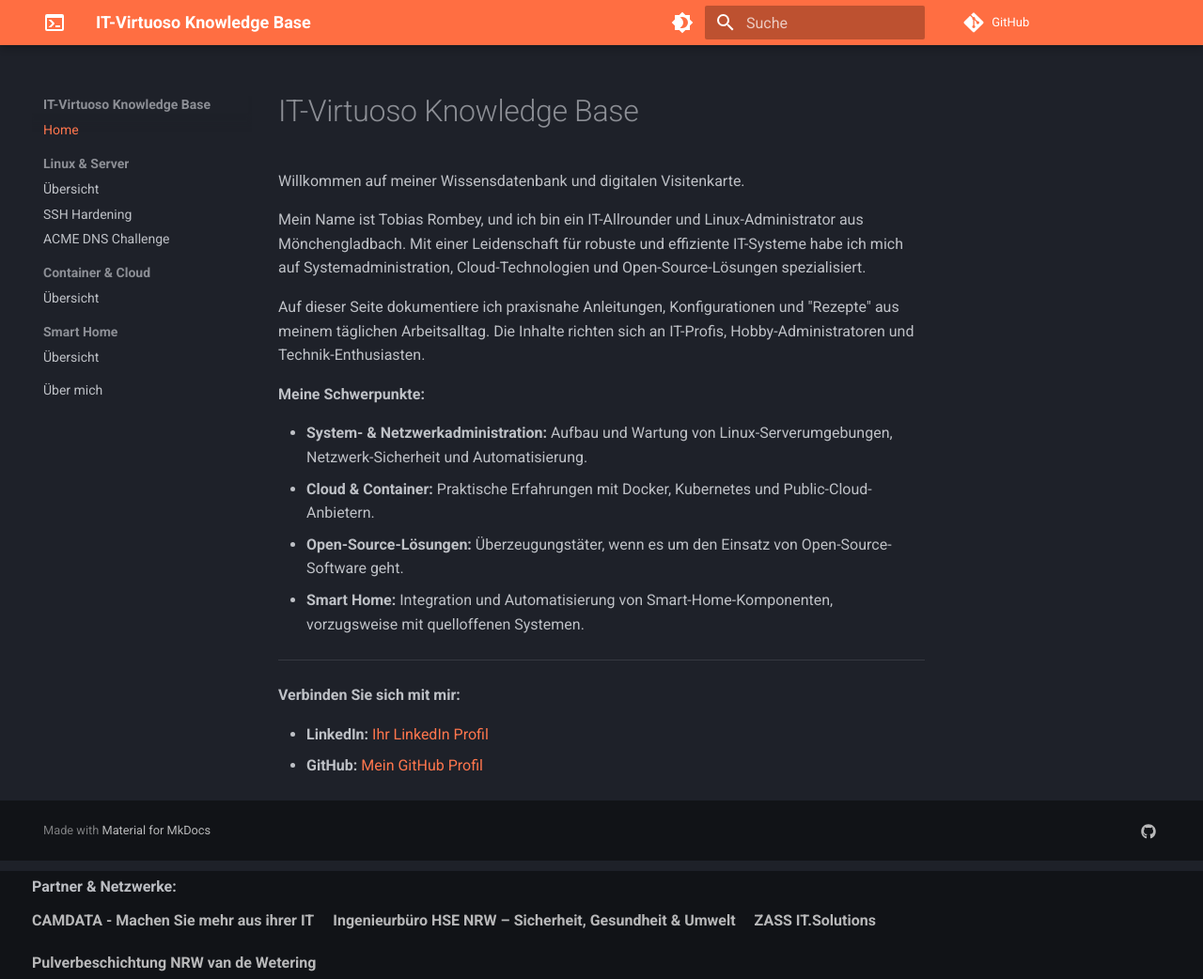
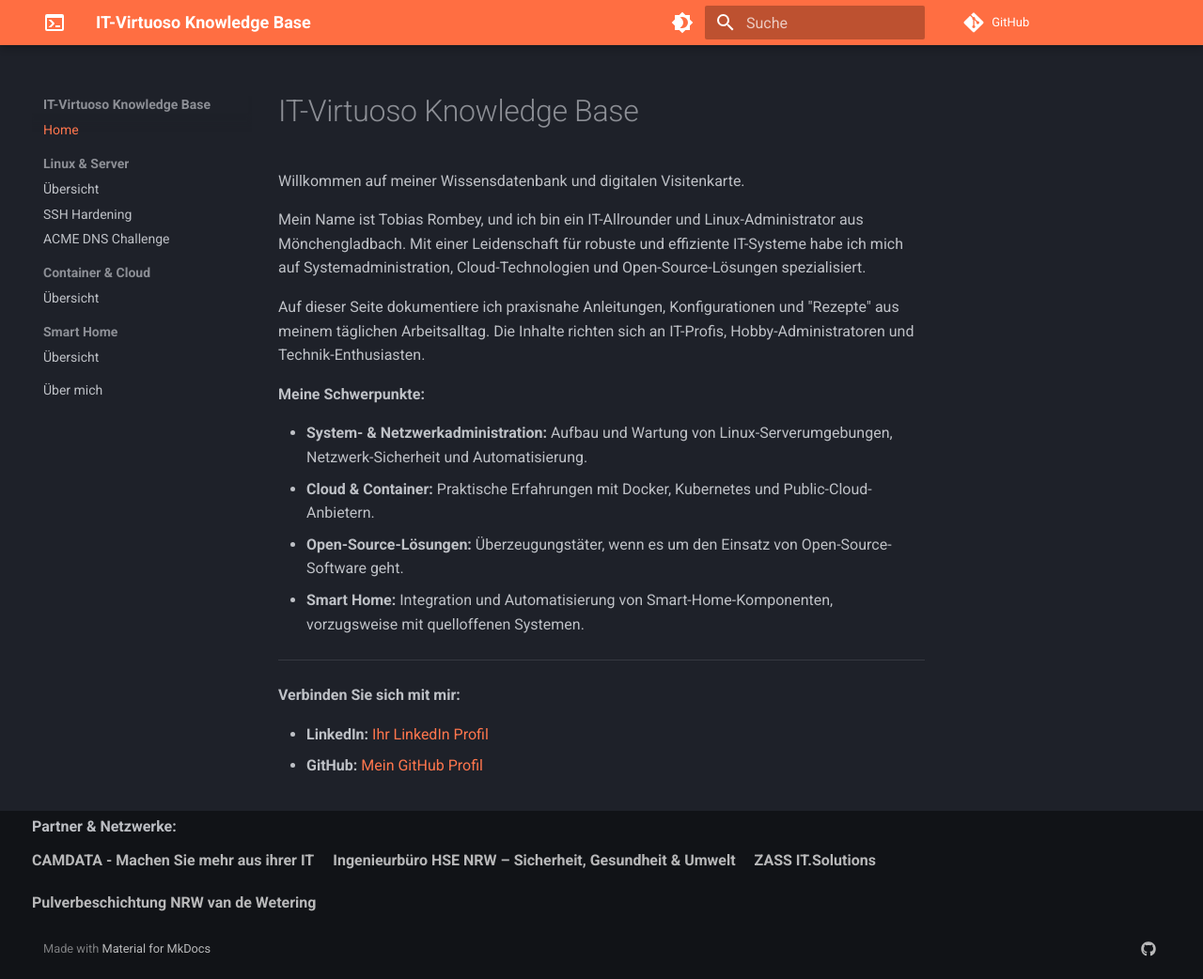
Before and after one commit to rombey86/mkdocs, an MkDocs documentation site: the page built from docs/index.md, in a window 1280 px wide and 1042 px high. Shown: the whole window at 94% size. Built offline with MkDocs 1.6.1 and Material for MkDocs 9.7.7, drawn with Linux system fonts in a browser that asks for light colours; comment, search, counter and statistics services are not loaded.

Commit message:
Update main.html

```diff
--- a/overrides/main.html
+++ b/overrides/main.html
@@ -1,7 +1,7 @@
 {% extends "base.html" %}
 
 {% block footer %}
-  {{ super() }} <hr>
+  <hr>
   <div class="md-footer-meta md-typeset">
     <div class="md-footer-meta__inner md-grid">
       <div class="md-footer-copyright">
@@ -9,7 +9,7 @@
           <strong>Partner & Netzwerke:</strong>
           <nav style="display: flex; gap: 20px; flex-wrap: wrap; margin-top: 10px;">
             {% for partner in config.extra.partners %}
-              <a href="{{ partner.href }}" title="{{ partner.title }}" target="_blank" rel="noopener">
+              <a href="{{ partner.href }}" title="{{ partner.title }}" target="_blank" rel="noopener" style="font-weight: bold;">
                 {{ partner.name }}
               </a>
             {% endfor %}
@@ -18,4 +18,6 @@
       </div>
     </div>
   </div>
+
+  {{ super() }}
 {% endblock %}
```
